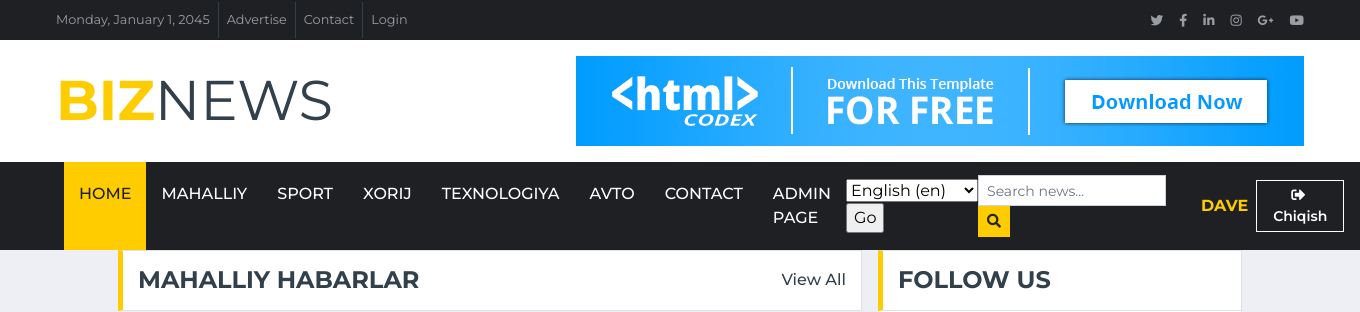
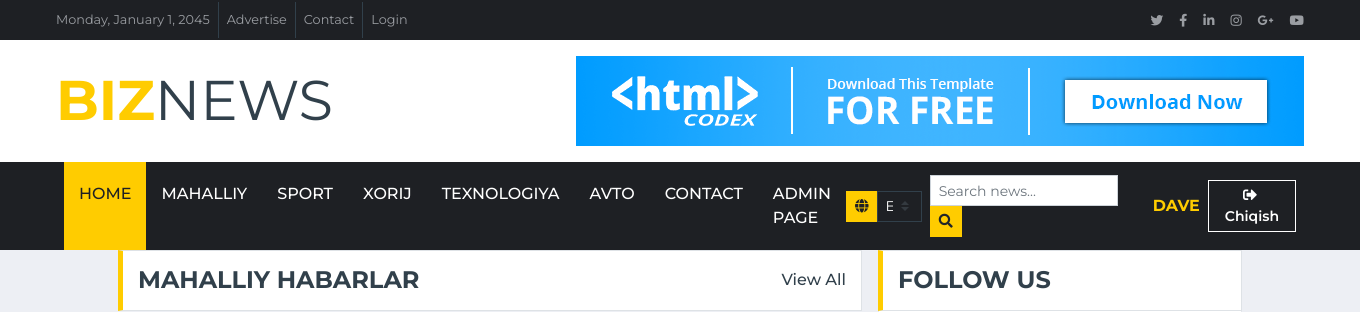
Before and after one commit to davlatbekzoirov/News, a Django app: page /en/local-news/ in a window 1360 px wide. Shown: the top 312 px of the page. Run offline with Django 5.2, Linux system fonts and the light colour scheme; a user stored in the database is signed in; data comes from the database, SQL or seed files in the repository; some libraries are stand-ins or nearby versions.

Commit message:
update language

```diff
--- a/templates/news/base.html
+++ b/templates/news/base.html
@@ -111,19 +111,26 @@
                         <a href="{% url 'admin_page' %}" class="nav-item nav-link">Admin page</a>
                     {% endif %}
                 </div>
-                <form action="{% url 'set_language' %}" method="post">{% csrf_token %}
+                <form action="{% url 'set_language' %}" method="post" class="form-inline my-2 my-lg-0 mr-lg-2">
+                    {% csrf_token %}
                     <input name="next" type="hidden" value="{{ redirect_to }}">
-                    <select name="language">
+                    <div class="input-group input-group-sm">
+                        <div class="input-group-prepend">
+                            <span class="input-group-text bg-primary border-primary text-dark">
+                                <i class="fa fa-globe"></i>
+                            </span>
+                        </div>
+                        <select name="language" class="custom-select custom-select-sm bg-dark text-white border-secondary" onchange="this.form.submit()">
                             {% get_current_language as LANGUAGE_CODE %}
                             {% get_available_languages as LANGUAGES %}
                             {% get_language_info_list for LANGUAGES as languages %}
                             {% for language in languages %}
-                            <option value="{{ language.code }}"{% if language.code == LANGUAGE_CODE %} selected{% endif %}>
-                                {{ language.name_local }} ({{ language.code }})
+                                <option value="{{ language.code }}" class="bg-dark text-white"{% if language.code == LANGUAGE_CODE %} selected{% endif %}>
+                                    {{ language.name_local|capfirst }} ({{ language.code|upper }})
                                 </option>
                             {% endfor %}
                         </select>
-                    <input type="submit" value="Go">
+                    </div>
                 </form>
 
                 <form method="get" action="{% url 'search_results' %}" class="form-inline my-2 my-lg-0 mr-lg-3">
```
Lines whose indentation alone changed are shown as unchanged.
